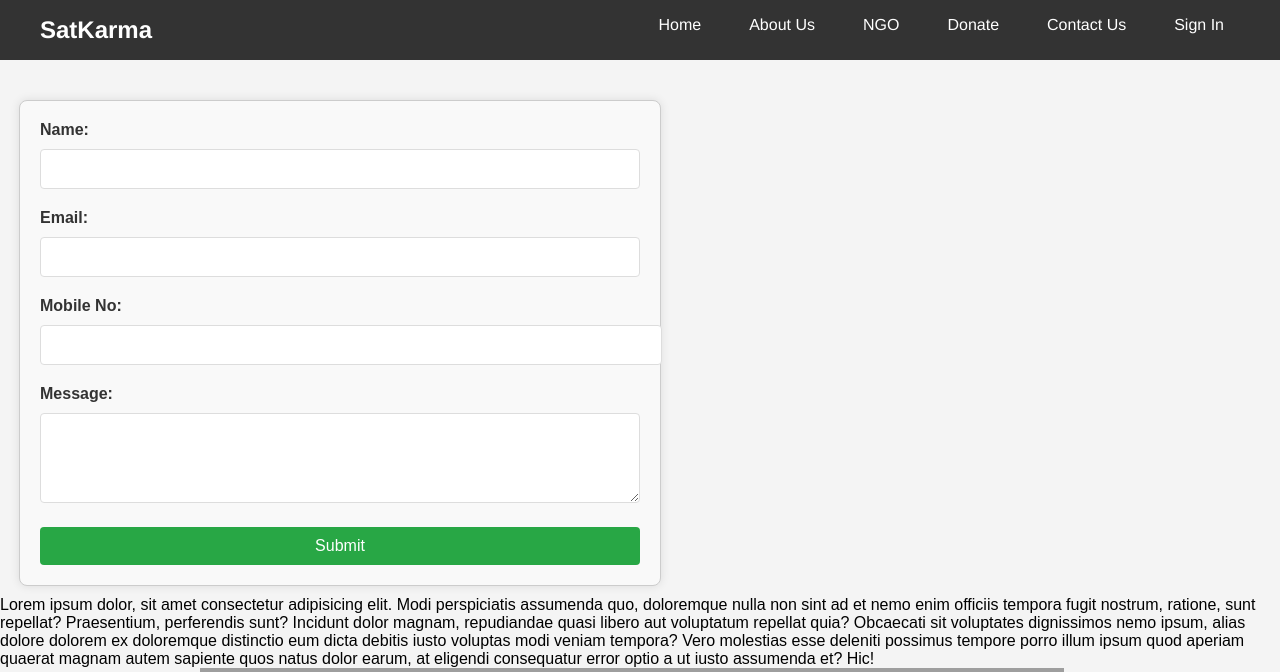
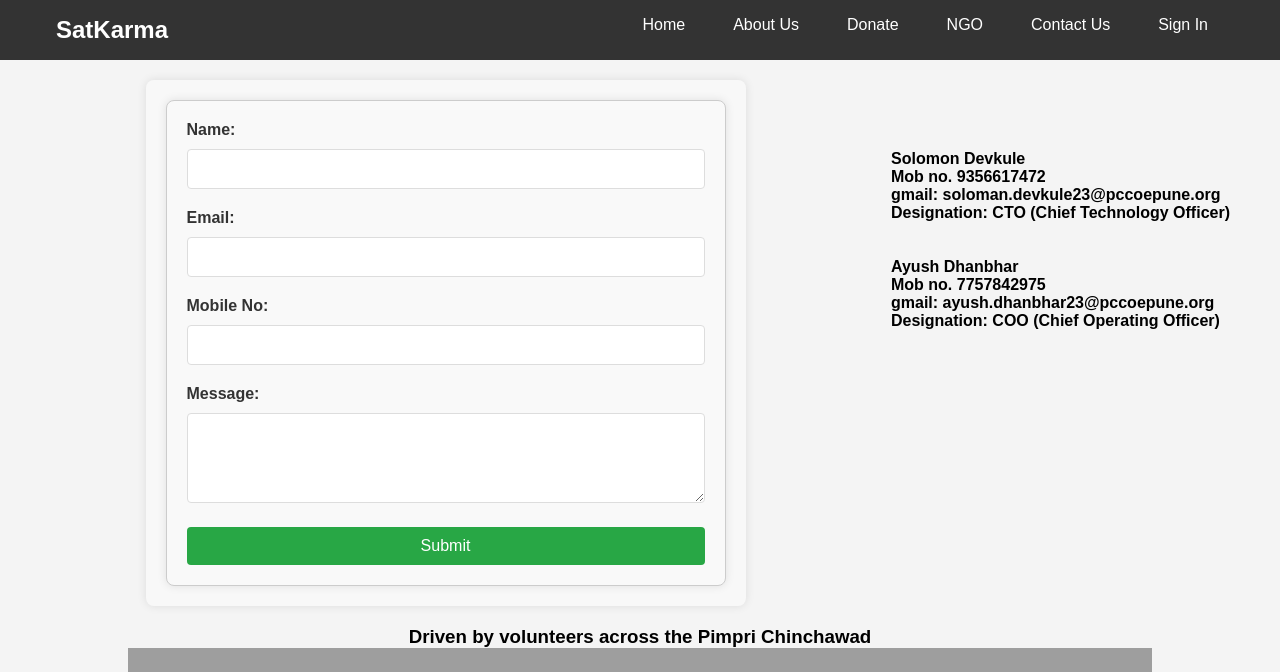
Before and after one commit to ayushdhanbhar/Web-Development, a Flask app: page /contact in a window 1280 px wide. Shown: the top 672 px of the page. Run offline with Flask 3, Linux system fonts and the light colour scheme; some libraries are stand-ins or nearby versions; grey boxes are pictures that could not be loaded.

Commit message:
did some change

```diff
--- a/static/contact.css
+++ b/static/contact.css
@@ -1,8 +1,186 @@
-*{
-  margin:0px;
-  padding:0px;
-  /* box-sizing:border-box; */
+* {
+  margin: 0;
+  padding: 0;
+  box-sizing: border-box;
 }
+
+body {
+  font-family: Arial, sans-serif;
+  background-color: #f4f4f4;
+}
+.contain {
+  height: 500px;
+  width: 100%;
+  margin-bottom: 30px;
+  display: flex;
+  align-items: center;
+  justify-content: center;
+  flex-direction: column;
+}
+
+iframe {
+  width: 80%;
+  height: 500px;
+}
+
+h1 {
+  display: flex;
+  justify-content: center;
+}
+
+form {
+  max-width: 850px;
+  margin: 0 auto;
+  padding: 20px;
+  background-color: #fff;
+  border-radius: 8px;
+  box-shadow: 0 0 10px rgba(0, 0, 0, 0.1);
+}
+
+label {
+  display: block;
+  margin-bottom: 8px;
+  font-weight: bold;
+  color: #555;
+}
+
+input[type="text"],
+input[type="email"],
+textarea {
+  width: 100%;
+  padding: 10px;
+  margin-bottom: 15px;
+  border: 1px solid #ddd;
+  border-radius: 4px;
+  box-sizing: border-box;
+  font-size: 16px;
+}
+
+textarea {
+  resize: vertical;
+  height: 90px;
+}
+
+input[type="submit"] {
+  width: 100%;
+  padding: 10px;
+  background-color: #3e8cc7;
+  border: none;
+  border-radius: 4px;
+  color: white;
+  font-size: 16px;
+  cursor: pointer;
+}
+
+input[type="submit"]:hover {
+  background-color: #218838;
+}
+
+footer {
+  background-color: #519eeb;
+  color: #fff;
+  padding: 40px 20px;
+  text-align: center;
+}
+
+.footer-container {
+  display: flex;
+  justify-content: space-between;
+  align-items: flex-start;
+  flex-wrap: wrap;
+  max-width: 1000px;
+  margin: 0 auto;
+}
+
+.donation-section,
+.contact-info,
+.social-media {
+  flex: 1;
+  margin: 20px;
+}
+
+.donate-button {
+  display: inline-block;
+  margin-top: 15px;
+  padding: 15px 30px;
+  background-color: #ff5a5f;
+  color: #fff;
+  text-transform: uppercase;
+  font-size: 16px;
+  border-radius: 30px;
+  transition: background-color 0.4s ease, transform 0.3s ease;
+  text-decoration: none;
+  font-weight: bold;
+}
+
+.donate-button:hover {
+  background-color: #ff1a1f;
+  transform: scale(1.05);
+}
+
+.social-icon {
+  margin: 0 10px;
+  color: #fff;
+  font-size: 2em;
+  transition: transform 0.3s ease, color 0.3s ease;
+  display: inline-block;
+}
+
+.social-icon:hover {
+  color: #40d3dc;
+  transform: scale(1.2) rotate(10deg);
+}
+
+.footer-bottom {
+  margin-top: 40px;
+  font-size: 14px;
+  color: #bbb;
+}
+
+@media (max-width: 768px) {
+  .footer-container {
+    flex-direction: column;
+    text-align: center;
+  }
+}
+.information1{
+  display: flex;
+  flex-direction: row;
+
+}
+.information{
+  display: flex;
+  flex-direction: column;
+}
+p {
+  color: black;
+}
+
+a {
+  color: black;
+  text-decoration: none;
+}
+.uy {
+  position: relative;         /* Set position to relative */
+  margin: 80px auto 20px;   /* Add top margin to prevent overlap with navbar */
+  width: 80%;                /* Adjust width as necessary */
+  max-width: 600px;         /* Limit maximum width */
+  padding: 20px;            /* Add padding for better spacing */
+  background-color: #ffffff51; /* Background color */
+  border-radius: 8px;       /* Rounded corners */
+  box-shadow: 0 0 10px rgba(0, 0, 0, 0.1); /* Subtle shadow */
+}
+/* Media query for screens less than 500px */
+  .information1{
+    display: flex;
+    flex-direction: row;
+
+  }
+  .information{
+    display: flex;
+    flex-direction: column;
+  }
+/*navbar*/
 .navbar {
   background-color: #333;
   color: white;
@@ -42,11 +220,13 @@
   color: white;
   text-decoration: none;
   padding: 0.5em 1em;
+  margin-bottom: 22px;
   border-radius: 3px;
+  width: 100%;
 }
 
 .navbar .nav-links li a:hover {
-  background-color: #4CAF50;
+  background-color: #4caf50;
 }
 
 /* Mobile Menu Icon */
@@ -84,77 +264,7 @@
     display: flex;
   }
 }
-.nav-links{
-  margin-bottom:10px;
+.nav-links {
+  margin-bottom: 10px;
 }
-iframe{
-  width: 80%;
-  height:500px;
-}
-h2{
-  margin-left:800px;
-  margin-right:20px;
- }
- h1{
-  display: flex;
-  justify-content: center;
- }
-body {
-  font-family: Arial, sans-serif;
-  background-color: #f4f4f4;
-  /* padding: 20px; */
-}
-
-form {
-  max-width:850px;
-  margin: 0 auto;
-  padding: 20px;
-  background-color: #fff;
-  border-radius: 8px;
-  box-shadow: 0 0 10px rgba(0, 0, 0, 0.1);
-}
-label {
-  display: block;
-  margin-bottom: 8px;
-  font-weight: bold;
-  color: #555;
-}
-
-input[type="text"],
-input[type="email"],
-textarea {
-  width: 100%;
-  padding: 10px;
-  margin-bottom: 15px;
-  border: 1px solid #ddd;
-  border-radius: 4px;
-  box-sizing: border-box;
-  font-size: 16px;
-}
-
-textarea {
-  resize: vertical;
-  height: 90px;
-}
-
-input[type="submit"] {
-  width: 100%;
-  padding: 10px;
-  background-color: #28a745;
-  border: none;
-  border-radius: 4px;
-  color: white;
-  font-size: 16px;
-  cursor: pointer;
-}
-
-input[type="submit"]:hover {
-  background-color: #218838;
-}
-
-a{
-  color: black;
-  font-family: 'Franklin Gothic Medium', 'Arial Narrow', Arial, sans-serif;
-  text-decoration:none;
-}
-/*Contact us page*/
+/*
--- a/templates/contact.html
+++ b/templates/contact.html
@@ -4,30 +4,21 @@
     <meta charset="UTF-8">
     <meta name="viewport" content="width=device-width, initial-scale=1.0">
     <title>Contact Us</title>
-    <link rel="stylesheet" href="{{ url_for('static', filename='contact.css') }}">
     <link rel="stylesheet" href="https://cdnjs.cloudflare.com/ajax/libs/font-awesome/6.5.2/css/all.min.css" integrity="sha512-SnH5WK+bZxgPHs44uWIX+LLJAJ9/2PkPKZ5QiAj6Ta86w+fsb2TkcmfRyVX3pBnMFcV7oQPJkl9QevSCWr3W6A==" crossorigin="anonymous" referrerpolicy="no-referrer" />
+    <link rel="stylesheet" href="{{ url_for('static',filename = 'contact.css')}}">
 </head>
-<style>
-  .yeu{
-    margin-left:200px;
-  }
-  .form{
-    margin-top:100px;
-    margin-right:600px;
-    margin-bottom:10px;
-  }
-</style>
     <body>
         <nav class="navbar">
             <div class="cont">
               <div class="logo">
                 <a href="#">SatKarma</a>
               </div>
+
               <ul class="nav-links">
                 <li><a href="/">Home</a></li>
                 <li><a href="/about">About Us</a></li>
+                <li><a href="/donate">Donate</a></li>
                 <li><a href="/NGOS">NGO</a></li>
-              <li><a href="/donate">Donate</a></li>
                 <li><a href="/contact">Contact Us</a></li>
                 <li>
                     {% if 'user_id' not in session %}
@@ -35,7 +26,8 @@
                     {% else %}
                       <a href="{{ url_for('logout') }}">Logout</a>
                     {% endif %}
-              </li>            </ul>
+                  </li>
+              </ul>
               <div class="menu-icon">
                 <span></span>
                 <span></span>
@@ -43,9 +35,8 @@
               </div>
             </div>
           </nav>
-      </div>
-      <div class="worm">
-        <div class="form">
+      </div><div class="information1">
+       <div class="uy">
         <form action="/contact" method="post" style="max-width: 600px; margin: 0 auto; padding: 20px; border: 1px solid #ccc; border-radius: 8px; background-color: #f9f9f9;">
           <label for="name" style="font-size: 16px; color: #333; font-weight: bold; margin-bottom: 10px; display: block;">Name:</label>
           <input type="text" id="name" name="name" required
@@ -66,14 +57,74 @@
           <input type="submit" value="Submit"
                  style="padding: 10px 20px; border: none; background-color: #28a745; color: white; font-size: 16px; border-radius: 4px; cursor: pointer; display: block; margin: 0 auto;">
         </form>
+
        </div>
-         <p>Lorem ipsum dolor, sit amet consectetur adipisicing elit. Modi perspiciatis assumenda quo, doloremque nulla non sint ad et nemo enim officiis tempora fugit nostrum, ratione, sunt repellat? Praesentium, perferendis sunt?
-         Incidunt dolor magnam, repudiandae quasi libero aut voluptatum repellat quia? Obcaecati sit voluptates dignissimos nemo ipsum, alias dolore dolorem ex doloremque distinctio eum dicta debitis iusto voluptas modi veniam tempora?
-         Vero molestias esse deleniti possimus tempore porro illum ipsum quod aperiam quaerat magnam autem sapiente quos natus dolor earum, at eligendi consequatur error optio a ut iusto assumenda et? Hic!</p>
+       <div class="information">
+       <div class="info1" style="margin-top: 150px; padding-right: 50px;">
+        <h4>Solomon Devkule</h3>
+        <h4>Mob no. 9356617472</h3>
+        <h4>gmail: soloman.devkule23@pccoepune.org</h3>
+        <h4>Designation: CTO (Chief Technology Officer)</h3>
     </div>
-      <div class="yeu">
-        <iframe src="https://www.google.com/maps/embed?pb=!1m18!1m12!1m3!1d60485.15028134448!2d73.72731498214145!3d18.649545961848148!2m3!1f0!2f0!3f0!3m2!1i1024!2i768!4f13.1!3m3!1m2!1s0x3bc2b9e76cf2f9bb%3A0x51c2a6d121bcc6c8!2sNigdi%2C%20Pimpri-Chinchwad%2C%20Maharashtra!5e0!3m2!1sen!2sin!4v1724398554893!5m2!1sen!2sin" width="1000" height="600" style="border:0;" allowfullscreen="" loading="lazy" referrerpolicy="no-referrer-when-downgrade"></iframe>
+    <br>
+    <br>
+    <div class="info2">
+        <h4>Ayush Dhanbhar</h3>
+        <h4>Mob no. 7757842975</h3>
+        <h4>gmail: ayush.dhanbhar23@pccoepune.org</h3>
+        <h4>Designation: COO (Chief Operating Officer)</h3>
     </div>
+</div>
+</div>
+       <div class="contain">
+        <h3>Driven by volunteers across the Pimpri Chinchawad</h3>
+        <iframe src="https://www.google.com/maps/embed?pb=!1m18!1m12!1m3!1d60485.15028134448!2d73.72731498214145!3d18.649545961848148!2m3!1f0!2f0!3f0!3m2!1i1024!2i768!4f13.1!3m3!1m2!1s0x3bc2b9e76cf2f9bb%3A0x51c2a6d121bcc6c8!2sNigdi%2C%20Pimpri-Chinchwad%2C%20Maharashtra!5e0!3m2!1sen!2sin!4v1724398554893!5m2!1sen!2sin" width="600" height="450" style="border:0;" allowfullscreen="" loading="lazy" referrerpolicy="no-referrer-when-downgrade"></iframe>
+      </div>
+    </body>
+    <div class="vc">
+    </div>
+
+<!-- Footer Section -->
+<footer>
+    <div class="footer-container">
+        <!-- Donation Section -->
+        <div class="donation-section">
+            <h2>Support Our Cause</h2>
+            <p>Your donation helps us make a difference.</p>
+            <a href="/transaction" class="donate-button">Donate Now</a>
+        </div>
+
+        <!-- Contact Info Section -->
+        <div class="contact-info">
+            <h2>Contact Us</h2>
+            <p>Email: donate@example.com</p>
+            <p>Phone: 7757842975</p>
+            <p>Address: Nigdi Sector-26, City, Country</p>
+        </div>
+
+        <!-- Social Media Icons Section -->
+        <div class="social-media">
+            <h2>Follow Us</h2>
+            <a href="https://www.instagram.com" target="_blank" class="social-icon">
+                <i class="fab fa-instagram"></i>
+            </a>
+            <a href="https://www.twitter.com" target="_blank" class="social-icon">
+                <i class="fab fa-twitter"></i>
+            </a>
+            <a href="https://www.facebook.com" target="_blank" class="social-icon">
+                <i class="fab fa-facebook"></i>
+            </a>
+            <a href="https://www.telegram.org" target="_blank" class="social-icon">
+                <i class="fab fa-telegram"></i>
+            </a>
+        </div>
+    </div>
+
+    <!-- Footer Bottom Section -->
+    <div class="footer-bottom">
+        <p>&copy; 2024 Charity Organization. All Rights Reserved.</p>
+    </div>
+</footer>
 <script>
     const menuIcon = document.querySelector('.menu-icon');
     const navLinks = document.querySelector('.nav-links');
@@ -82,4 +133,5 @@
       navLinks.classList.toggle('active');
     });
   </script>
+</body>
     </html>
--- a/templates/homepage.html
+++ b/templates/homepage.html
@@ -137,7 +137,7 @@ animation-iteration-count:infinte;
         <div class="cap1">
           <h1>What We Do</h1>
           <p id="qe">
-            Our platform serves as a comprehensive hub where NGOs can outline their specific needs, and donors can find the causes that resonate with them. We work closely with NGOs to understand their projects, goals, and challenges, launching tailored fundraising campaigns that clearly communicate their needs. Donors are given the flexibility to choose how they wish to contribute—whether it’s through financial support, in-kind donations, or volunteering. By connecting compassionate donors with worthy causes, we help build a global community united by the desire to make a positive impact.
+            Our platform serves as a bridge between NGOs and donors, allowing organizations to outline their needs and goals. We create tailored fundraising campaigns to help NGOs connect with the right supporters. Donors can choose to contribute financially, offer in-kind donations, or volunteer. Together, we build a global community dedicated to making a positive impact.
           </p>
         </div>
 
```
Also changed, not shown: static/about.css (+58 -7 lines), static/homepage.css (+77 -0 lines). Lines whose indentation alone changed are shown as unchanged.
